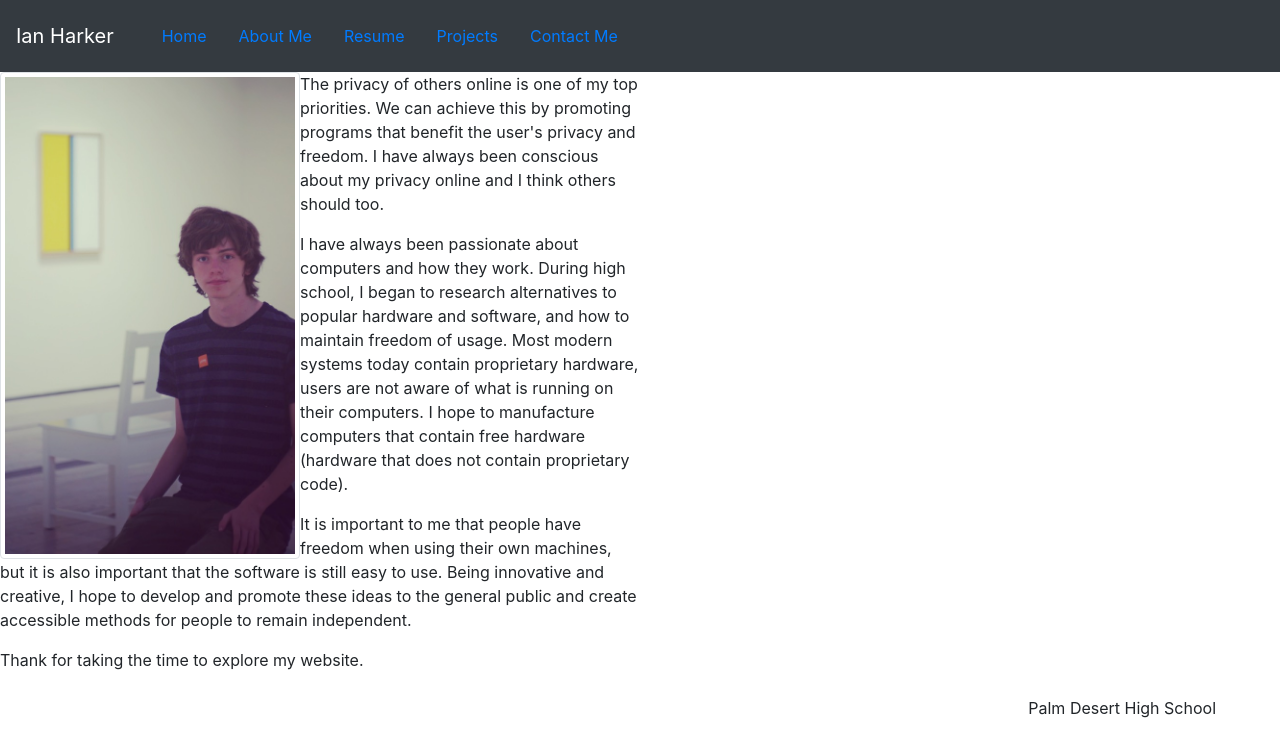
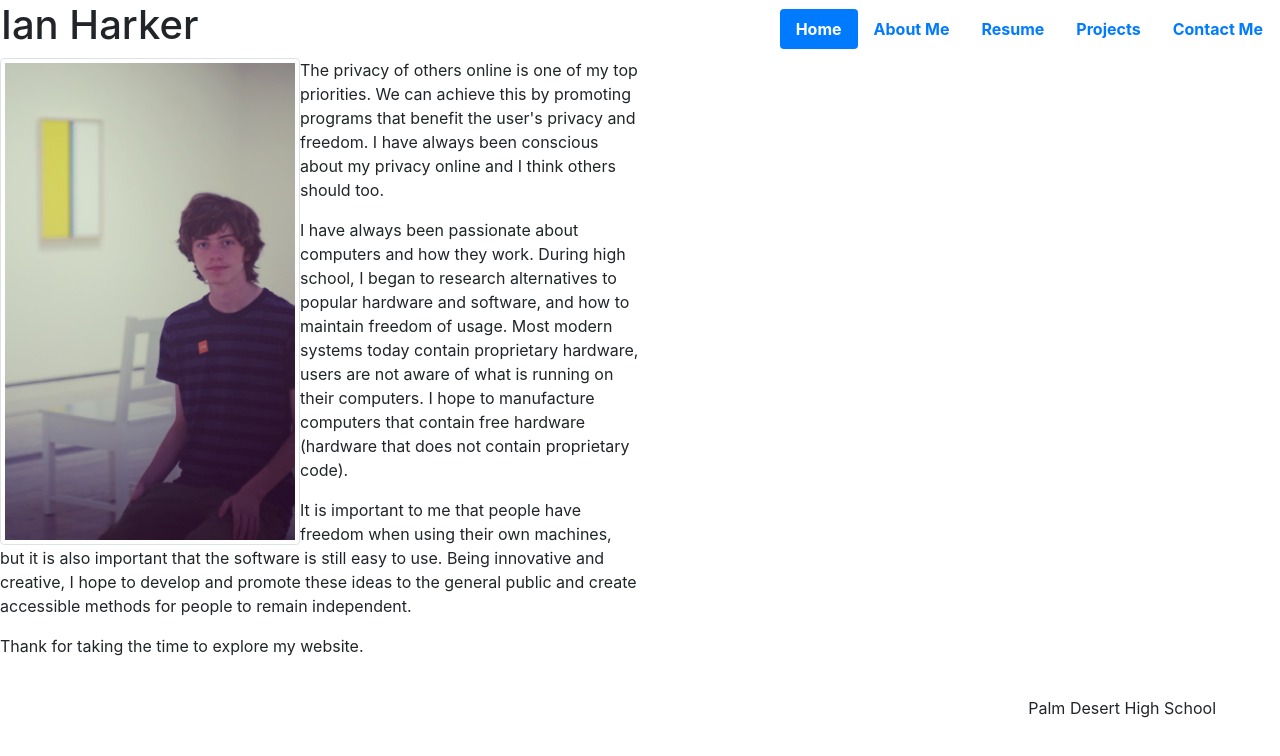
Before and after one commit to ianhackerman/ianhackerman.github.io, a plain HTML site: page aboutme.html in a window 1280 px wide. Drawn offline with nearby package versions, Linux system fonts and the light colour scheme.

Commit message:
Fixed Navbar

```diff
--- a/aboutme.html
+++ b/aboutme.html
@@ -19,28 +19,32 @@
   </style>
     <body>
     <header>
-  <nav class="navbar navbar-expand-lg navbar-dark bg-dark">
-    <a class="navbar-brand" href="#">Ian Harker</a>
-    <div class="navbar">
-      <ul class="nav">
+      <table id="top" width="100%">
+  		<th><div id="Title">
+  		<h1 class="face-georgia">Ian Harker</h1>
+  	</div>
+  	</th>
+  	<th><div id="Menu">
+  	<ul class="nav nav-pills justify-content-end">
   <li class="nav-item">
-          <a class="nav-link active" href="index.html">Home</a>
+    <a class="nav-link active" href="">Home</a>
   </li>
   <li class="nav-item">
-          <a class="nav-link" href="#">About Me</a>
+    <a class="nav-link" href="aboutme.html">About Me</a>
   </li>
   <li class="nav-item">
-          <a class="nav-link active" href="resume.html">Resume</a>
+    <a class="nav-link" href="resume.html">Resume</a>
   </li>
   <li class="nav-item">
-          <a class="nav-link active" href="projects.html">Projects</a>
+    <a class="nav-link" href="projects.html">Projects</a>
   </li>
   <li class="nav-item">
-          <a class="nav-link active" href="contactme.html">Contact Me</a>
+    <a class="nav-link" href="contactme.html">Contact Me</a>
   </li>
 </ul>
 </div>
-  </nav>
+</th>
+</table>
 </header>
 <div>
   <img src="IMG_0098.JPG" alt="Ian Harker" class="img-thumbnail" style="max-width: 300px; float: left">
```
Also changed, not shown: index.html (+13 -9 lines). Lines whose indentation alone changed are shown as unchanged.
